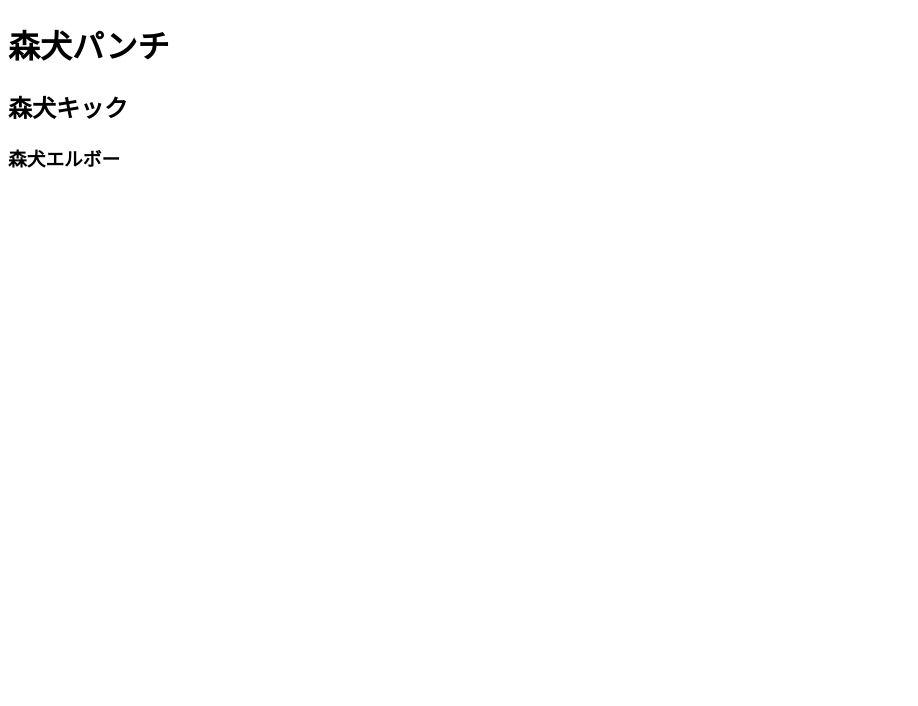
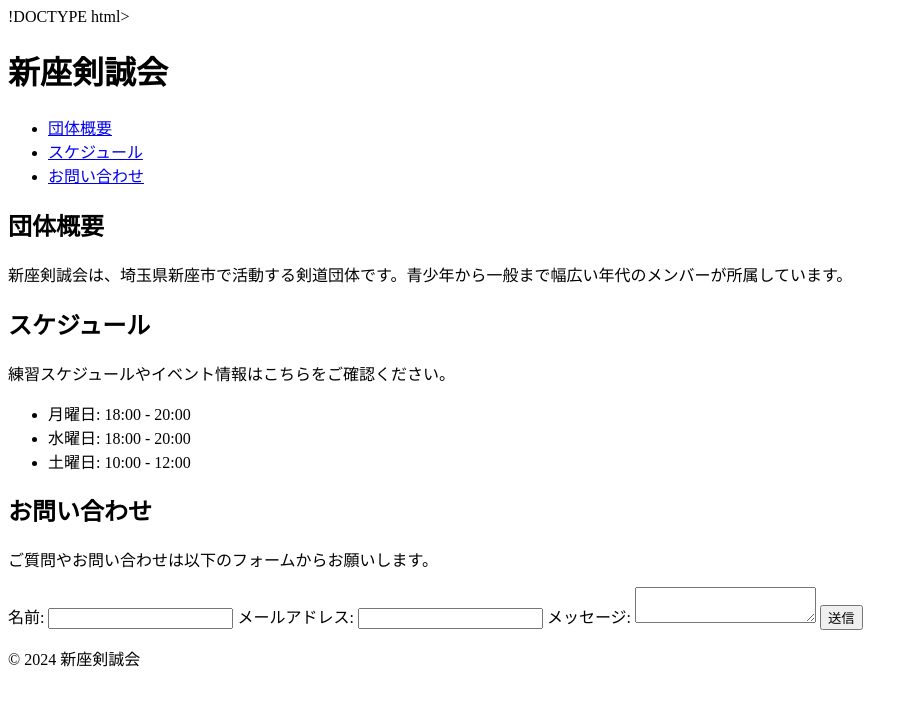
Before and after one commit to amanayumu/amanayumu, a plain HTML site: page index.html in a window 1280 px wide. Shown: the whole page, without its empty margins (0-918 px from the left). Drawn offline with Linux system fonts and the light colour scheme.

Commit message:
Update index.html

```diff
--- a/index.html
+++ b/index.html
@@ -1,14 +1,59 @@
-<!DOCTYPE html>
+!DOCTYPE html>
 <html lang="ja">
 <head>
-<meta charset="UTF-8">
-<title>Hello World</title>
+    <meta charset="UTF-8">
+    <meta name="viewport" content="width=device-width, initial-scale=1.0">
+    <title>新座剣誠会</title>
+    <link rel="stylesheet" href="styles.css">
 </head>
 <body>
-<h1>森犬パンチ</h1>
-<h2>森犬キック</h2>
-<h3>森犬エルボー</h3>
+    <header>
+        <h1>新座剣誠会</h1>
+        <nav>
+            <ul>
+                <li><a href="#about">団体概要</a></li>
+                <li><a href="#schedule">スケジュール</a></li>
+                <li><a href="#contact">お問い合わせ</a></li>
+            </ul>
+        </nav>
+    </header>
+
+    <main>
+        <section id="about">
+            <h2>団体概要</h2>
+            <p>新座剣誠会は、埼玉県新座市で活動する剣道団体です。青少年から一般まで幅広い年代のメンバーが所属しています。</p>
+        </section>
+
+        <section id="schedule">
+            <h2>スケジュール</h2>
+            <p>練習スケジュールやイベント情報はこちらをご確認ください。</p>
+            <ul>
+                <li>月曜日: 18:00 - 20:00</li>
+                <li>水曜日: 18:00 - 20:00</li>
+                <li>土曜日: 10:00 - 12:00</li>
+            </ul>
+        </section>
+
+        <section id="contact">
+            <h2>お問い合わせ</h2>
+            <p>ご質問やお問い合わせは以下のフォームからお願いします。</p>
+            <form>
+                <label for="name">名前:</label>
+                <input type="text" id="name" name="name" required>
+
+                <label for="email">メールアドレス:</label>
+                <input type="email" id="email" name="email" required>
+
+                <label for="message">メッセージ:</label>
+                <textarea id="message" name="message" required></textarea>
+
+                <button type="submit">送信</button>
+            </form>
+        </section>
+    </main>
+
+    <footer>
+        <p>&copy; 2024 新座剣誠会</p>
+    </footer>
 </body>
 </html>
-
-<a href="a.html"></a>
```
